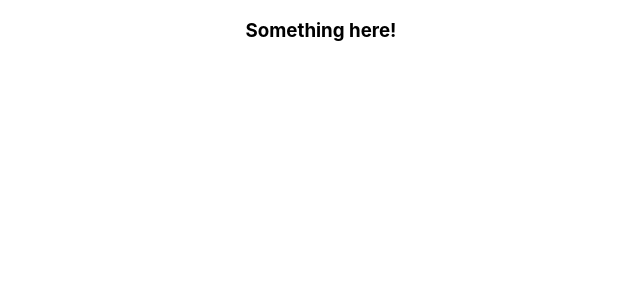
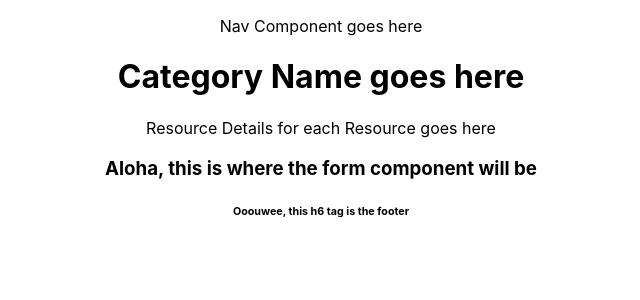
Before and after one commit to jessicamyee/fgli-college-prep-resource-hub, a React (Create React App) app in the folder client/: page /1 in a window 1280 px wide. Shown: the top 300 px of the page, without its empty margins (319-959 px from the left). Built offline with nearby package versions, Linux system fonts and the light colour scheme; no server answers.

Commit message:
organize routes

```diff
--- a/client/src/App.js
+++ b/client/src/App.js
@@ -2,24 +2,36 @@ import { useState, useEffect } from "react";
 import axios from "axios";
 import { baseURL, config } from "./services";
 import { Route } from "react-router-dom";
-import './App.css';
+import "./App.css";
+import Home from "./components/Home";
+import ResourceCategoryDetails from "./components/ResourceCategoryDetails";
+import ResourceCategory from "./components/ResourceCategory";
+import Footer from "./components/Footer";
 
 function App() {
   const [resourceDetails, setResourceDetails] = useState([]);
-
+  //todo Add togglefetch useState
 
   useEffect(() => {
     const getResourceDetails = async () => {
       const resp = await axios.get(baseURL, config);
       setResourceDetails(resp.data.records);
-      console.log(resp.data.records)
     };
     getResourceDetails();
   }, []);
+  //todo add togglefetch inside array
 
   return (
     <div className="App">
-      <h3>Something here!</h3>
+      <Route exact path="/">
+        <Home />
+      </Route>
+
+      <Route path="/:category">
+        <ResourceCategory />
+      </Route>
+
+      <Footer />
     </div>
   );
 }
--- a/client/src/components/CategoryNav.jsx
+++ b/client/src/components/CategoryNav.jsx
@@ -0,0 +1,10 @@
+
+function CategoryNav() {
+  return (
+    <div>
+      <p>Nav Component goes here</p>
+    </div>
+  );
+}
+
+export default CategoryNav;
--- a/client/src/components/Footer.jsx
+++ b/client/src/components/Footer.jsx
@@ -0,0 +1,11 @@
+
+
+function Footer() {
+  return (
+    <div>
+      <h6>Ooouwee, this h6 tag is the footer</h6>
+    </div>
+  );
+}
+
+export default Footer;
--- a/client/src/components/Form.jsx
+++ b/client/src/components/Form.jsx
@@ -0,0 +1,11 @@
+
+
+function Form() {
+  return (
+    <div>
+      <h3>Aloha, this is where the form component will be</h3>
+    </div>
+  );
+}
+
+export default Form;
--- a/client/src/components/Home.jsx
+++ b/client/src/components/Home.jsx
@@ -0,0 +1,15 @@
+//! HOW TO BEST LAY OUT CATEGORY BOXES SO THAT WHEN YOU CLICK ON "SEE RESOURCES" IT WILL DIRECT YOU TO THE CORRECT CATEGORY
+
+function Home() {
+  return (
+    <div>
+      <h2>HP: Insert Important Dates Here</h2>
+      <h1>SAT / ACT</h1>
+      <h1>Summer Programs / Extracurriculars</h1>
+      <h1>Scholarships / Financial Aid</h1>
+      <h1>Choosing the Right College</h1>
+    </div>
+  );
+}
+
+export default Home;
--- a/client/src/components/ResourceCategory.jsx
+++ b/client/src/components/ResourceCategory.jsx
@@ -0,0 +1,17 @@
+
+import ResourceCategoryDetails from "./ResourceCategoryDetails";
+import Form from "./Form"
+import CategoryNav from "./CategoryNav"
+
+function ResourceCategory() {
+  return (
+    <div>
+      <CategoryNav />
+      <h1>Category Name goes here</h1>
+      <ResourceCategoryDetails />
+      <Form />
+    </div>
+  );
+}
+
+export default ResourceCategory;
--- a/client/src/components/ResourceCategoryDetails.jsx
+++ b/client/src/components/ResourceCategoryDetails.jsx
@@ -0,0 +1,11 @@
+
+
+function ResourceCategoryDetails() {
+  return (
+    <div>
+      <p>Resource Details for each Resource goes here</p>
+    </div>
+  );
+}
+
+export default ResourceCategoryDetails;
```
